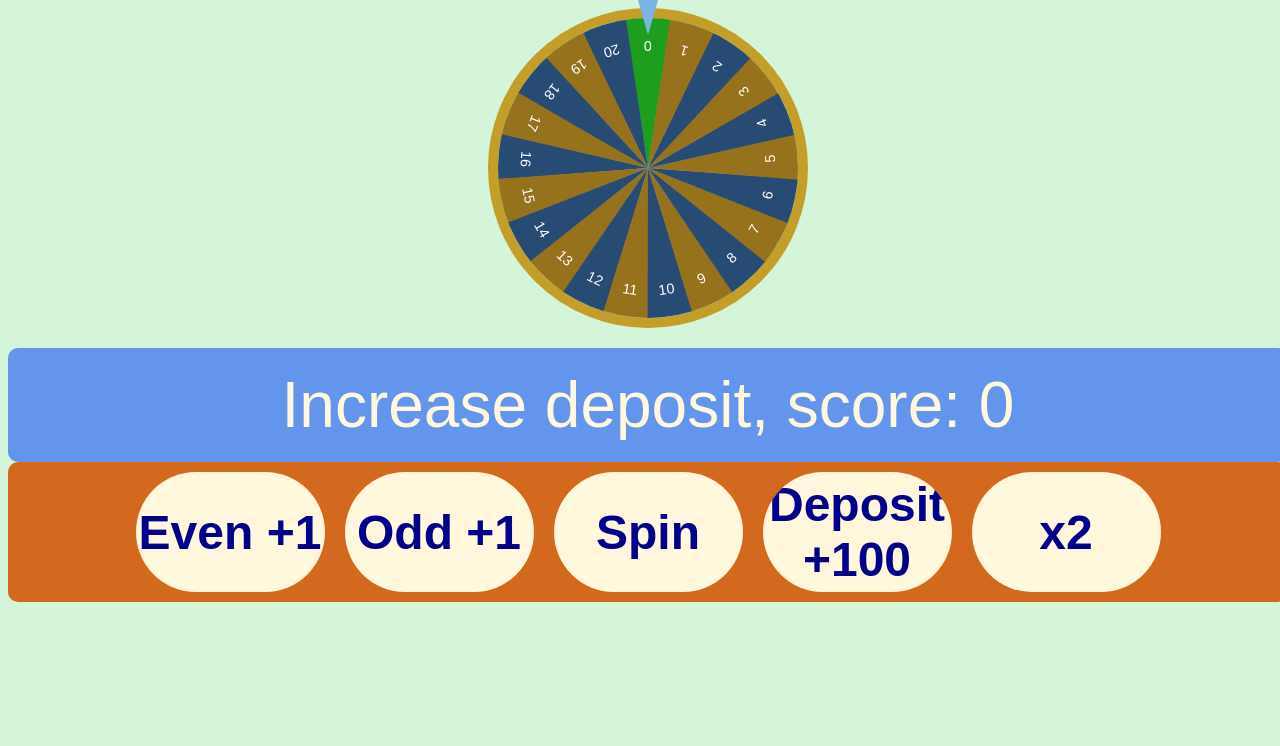
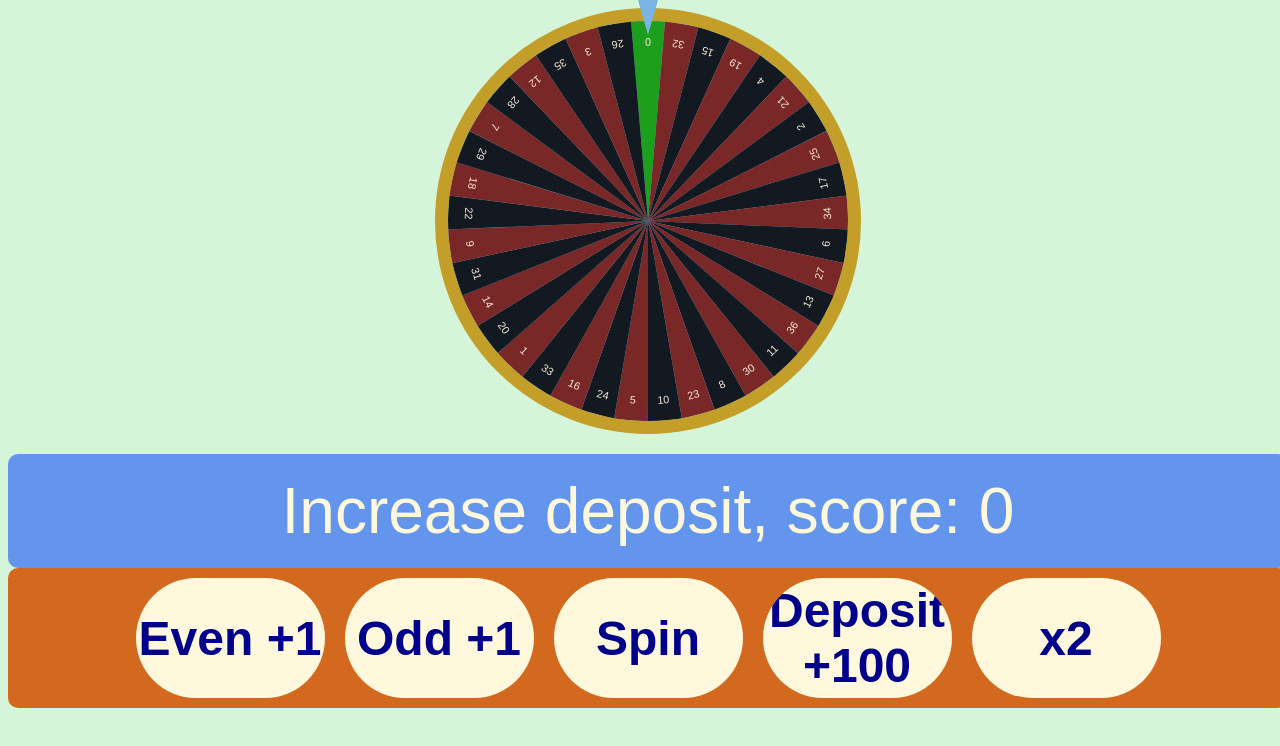
Before and after one commit to Varfolomeus/roulette, a React (Create React App) app: page / in a window 1280 px wide. Shown: the top 746 px of the page. Built offline with nearby package versions, Linux system fonts and the light colour scheme.

Commit message:
refactor roulette wheel

```diff
--- a/src/App.js
+++ b/src/App.js
@@ -9,6 +9,10 @@ class RouletteContext {
   segmentAngle = 0;
   numberOfSegments = 0;
   spinStarted = false;
+  rouletteNumbers = [
+    0, 32, 15, 19, 4, 21, 2, 25, 17, 34, 6, 27, 13, 36, 11, 30, 8, 23, 10, 5, 24, 16, 33, 1, 20, 14, 31, 9, 22, 18, 29,
+    7, 28, 12, 35, 3, 26,
+  ];
   result = 0;
   evenBid = 0;
   oddBid = 0;
@@ -64,6 +68,7 @@ export const Tableau = observer(({ wheelRef }) => {
     double,
     setDouble,
     result,
+    rouletteNumbers,
     setResult,
     oddBid,
     evenBid,
@@ -80,12 +85,13 @@ export const Tableau = observer(({ wheelRef }) => {
   } = rouletteStorage;
 
   const handleSpinResult = (sector) => {
-    console.log('sector', sector);
+    let rouletteNumber = rouletteNumbers[sector];
+    console.log('sector', sector, 'rouletteNumber', rouletteNumber);
     if (oddBid) {
-      if (sector > 0 && sector % 2 === 0) {
+      if (rouletteNumber > 0 && rouletteNumber % 2 === 0) {
         setResult(-oddBid);
         setWin(false);
-      } else if (sector > 0 && sector % 2 !== 0) {
+      } else if (rouletteNumber > 0 && rouletteNumber % 2 !== 0) {
         setResult(oddBid);
         setWin(true);
       } else {
@@ -93,10 +99,10 @@ export const Tableau = observer(({ wheelRef }) => {
         setWin(false);
       }
     } else if (evenBid) {
-      if (sector > 0 && sector % 2 === 0) {
+      if (rouletteNumber > 0 && rouletteNumber % 2 === 0) {
         setResult(evenBid);
         setWin(true);
-      } else if (sector > 0 && sector % 2 !== 0) {
+      } else if (rouletteNumber > 0 && rouletteNumber % 2 !== 0) {
         setResult(-evenBid);
         setWin(false);
       } else {
@@ -212,6 +218,7 @@ export const Tableau = observer(({ wheelRef }) => {
 });
 
 export const Wheel = observer(({ wheelRef }) => {
+  const { rouletteNumbers, numberOfSegments } = rouletteStorage;
   return (
     <div>
       <span className="arrow"></span>
@@ -220,27 +227,14 @@ export const Wheel = observer(({ wheelRef }) => {
         className="wheel"
         style={{ transition: 'transform 1000ms ease-in-out 0s', transform: 'rotate(0deg)' }}
       >
-        <div className="segment zero"> </div>
-        <div className="segment even s20"> </div>
-        <div className="segment odd s19"> </div>
-        <div className="segment even s18"> </div>
-        <div className="segment odd s17"> </div>
-        <div className="segment even s16"> </div>
-        <div className="segment odd s15"> </div>
-        <div className="segment even s14"> </div>
-        <div className="segment odd s13"> </div>
-        <div className="segment even s12"> </div>
-        <div className="segment odd s11"> </div>
-        <div className="segment even s10"> </div>
-        <div className="segment odd s9"> </div>
-        <div className="segment even s8"> </div>
-        <div className="segment odd s7"> </div>
-        <div className="segment even s6"> </div>
-        <div className="segment odd s5"> </div>
-        <div className="segment even s4"> </div>
-        <div className="segment odd s3"> </div>
-        <div className="segment even s2"> </div>
-        <div className="segment odd s1"> </div>
+        {rouletteNumbers.map((num, i) => (
+          <div
+            className={`segment ${i === 0 ? 'zero' : i % 2 === 0 ? 'red' : 'black'}`}
+            style={{ transform: `translateX(-50%) rotate(${(360 / numberOfSegments) * i}deg)` }}
+          >
+            <span>{num}</span>
+          </div>
+        ))}
       </div>
     </div>
   );
@@ -258,7 +252,7 @@ const Results = observer(({ wheelRef }) => {
   }, []);
   React.useEffect(() => {
     if (!gameOver) {
-      console.log('stored');
+      // console.log('stored');
       localStorage.setItem('myrouletteresult', JSON.stringify({ result }));
     }
   }, [result]);
--- a/src/styles.css
+++ b/src/styles.css
@@ -1,6 +1,6 @@
 :root {
-  --wheel-width-height: 300px;
-  --number-of-segments: 21;
+  --wheel-width-height: 400px;
+  --number-of-segments: 37;
   --segment-font-size: calc(var(--wheel-width-height)/var(--number-of-segments));
   --segments-border-top: calc(var(--wheel-width-height)/2);
   --segments-text-bottom: calc(var(--segments-border-top) - var(--segment-font-size)*2.5);
@@ -8,8 +8,8 @@
   --segments-angle: calc(360deg / var(--number-of-segments));
   --segments-border-left-right: calc((var(--wheel-width-height) * 3.3 / var(--number-of-segments))/2);
   --wheel-border-width: calc(var(--wheel-width-height) / 30);
-  --wheel-odd-color: rgb(150, 114, 28);
-  --wheel-even-color: rgb(40, 75, 116);
+  --wheel-red-color: rgb(121, 39, 39);
+  --wheel-black-color: rgb(18, 25, 33);
 }
 
 body {
@@ -112,16 +112,17 @@ body {
 }
 
 
-.wheel .even {
-  border-top: var(--segments-border-top) solid var(--wheel-even-color);
+.wheel .red {
+  border-top: var(--segments-border-top) solid var(--wheel-black-color);
 }
 
-.wheel .odd {
-  border-top: var(--segments-border-top) solid var(--wheel-odd-color);
+.wheel .black {
+  border-top: var(--segments-border-top) solid var(--wheel-red-color);
 }
 
-.wheel .segment::before {
+.wheel .segment span {
   display: inline;
+  color: antiquewhite;
   position: absolute;
   width: var(--segments-border-left-right);
   height: var(--segments-border-left-right);
@@ -132,160 +133,7 @@ body {
 }
 
 .wheel .zero {
-  transform: translateX(-50%) rotate(calc(var(--segments-angle)*0));
   border-top: var(--segments-border-top) solid rgb(29, 158, 29);
-}
-
-.wheel .zero::before {
-  content: "0";
-}
-
-.wheel .s1 {
-  transform: translateX(var(--segments-transform-translatex)) rotate(calc(var(--segments-angle)*1));
-}
-
-.wheel .s1::before {
-  content: "1";
-}
-
-.wheel .s2 {
-  transform: translateX(var(--segments-transform-translatex)) rotate(calc(var(--segments-angle)*2));
-}
-
-.wheel .s2::before {
-  content: "2";
-}
-
-.wheel .s3 {
-  transform: translateX(var(--segments-transform-translatex)) rotate(calc(var(--segments-angle)*3));
-}
-
-.wheel .s3::before {
-  content: "3";
-}
-
-.wheel .s4 {
-  transform: translateX(var(--segments-transform-translatex)) rotate(calc(var(--segments-angle)*4));
-}
-
-.wheel .s4::before {
-  content: "4";
-}
-
-.wheel .s5 {
-  transform: translateX(var(--segments-transform-translatex)) rotate(calc(var(--segments-angle)*5));
-}
-
-.wheel .s5::before {
-  content: "5";
-}
-
-.wheel .s6 {
-  transform: translateX(var(--segments-transform-translatex)) rotate(calc(var(--segments-angle)*6));
-}
-
-.wheel .s6::before {
-  content: "6";
-}
-
-.wheel .s7 {
-  transform: translateX(var(--segments-transform-translatex)) rotate(calc(var(--segments-angle)*7));
-}
-
-.wheel .s7::before {
-  content: "7";
-}
-
-.wheel .s8 {
-  transform: translateX(var(--segments-transform-translatex)) rotate(calc(var(--segments-angle)*8));
-}
-
-.wheel .s8::before {
-  content: "8";
-}
-.wheel .s9 {
-  transform: translateX(var(--segments-transform-translatex)) rotate(calc(var(--segments-angle)*9));
-}
-
-.wheel .s9::before {
-  content: "9";
-}
-.wheel .s10 {
-  transform: translateX(var(--segments-transform-translatex)) rotate(calc(var(--segments-angle)*10));
-}
-
-.wheel .s10::before {
-  content: "10";
-}
-.wheel .s11 {
-  transform: translateX(var(--segments-transform-translatex)) rotate(calc(var(--segments-angle)*11));
-}
-
-.wheel .s11::before {
-  content: "11";
-}
-.wheel .s12 {
-  transform: translateX(var(--segments-transform-translatex)) rotate(calc(var(--segments-angle)*12));
-}
-
-.wheel .s12::before {
-  content: "12";
-}
-.wheel .s13 {
-  transform: translateX(var(--segments-transform-translatex)) rotate(calc(var(--segments-angle)*13));
-}
-
-.wheel .s13::before {
-  content: "13";
-}
-.wheel .s14 {
-  transform: translateX(var(--segments-transform-translatex)) rotate(calc(var(--segments-angle)*14));
-}
-
-.wheel .s14::before {
-  content: "14";
-}
-.wheel .s15 {
-  transform: translateX(var(--segments-transform-translatex)) rotate(calc(var(--segments-angle)*15));
-}
-
-.wheel .s15::before {
-  content: "15";
-}
-.wheel .s16 {
-  transform: translateX(var(--segments-transform-translatex)) rotate(calc(var(--segments-angle)*16));
-}
-
-.wheel .s16::before {
-  content: "16";
-}
-.wheel .s17 {
-  transform: translateX(var(--segments-transform-translatex)) rotate(calc(var(--segments-angle)*17));
-}
-
-.wheel .s17::before {
-  content: "17";
-}
-.wheel .s18 {
-  transform: translateX(var(--segments-transform-translatex)) rotate(calc(var(--segments-angle)*18));
-}
-
-.wheel .s18::before {
-  content: "18";
-}
-.wheel .s19 {
-  transform: translateX(var(--segments-transform-translatex)) rotate(calc(var(--segments-angle)*19));
-}
-
-.wheel .s19::before {
-  content: "19";
-}
-.wheel .s20 {
-  transform: translateX(var(--segments-transform-translatex)) rotate(calc(var(--segments-angle)*20));
-}
-
-.wheel .s20::before {
-  content: "20";
 }
 
 .results-frame {
```
